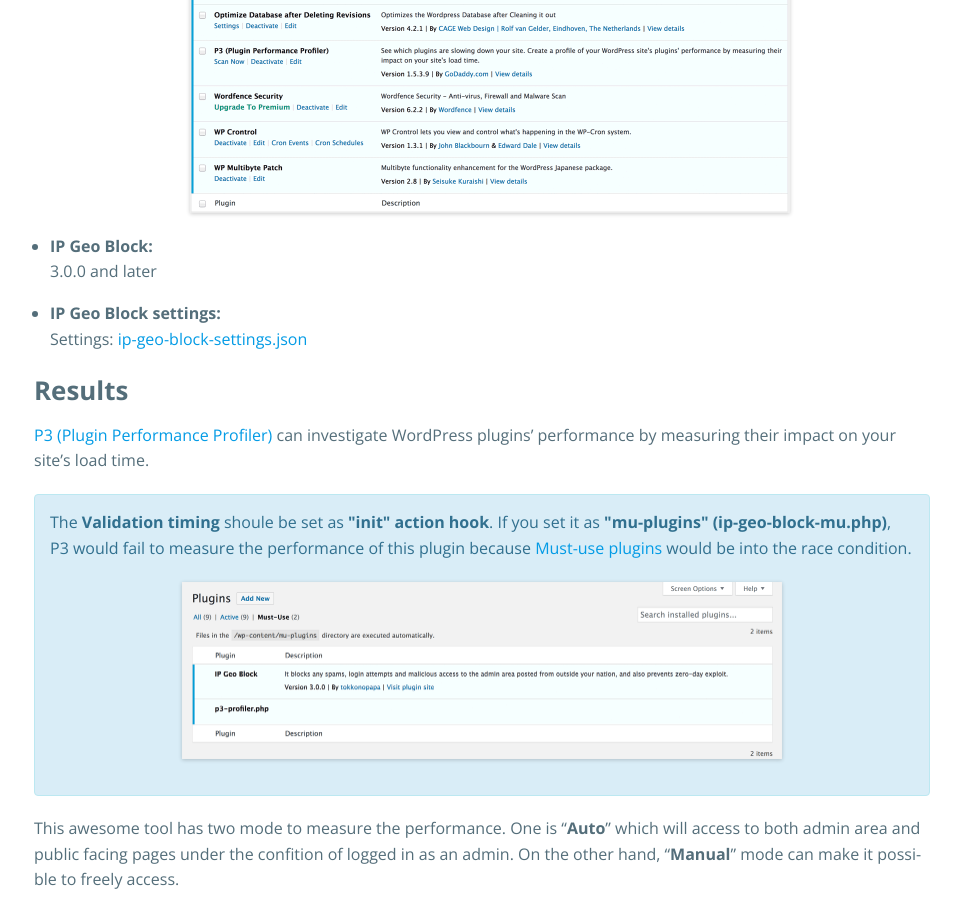
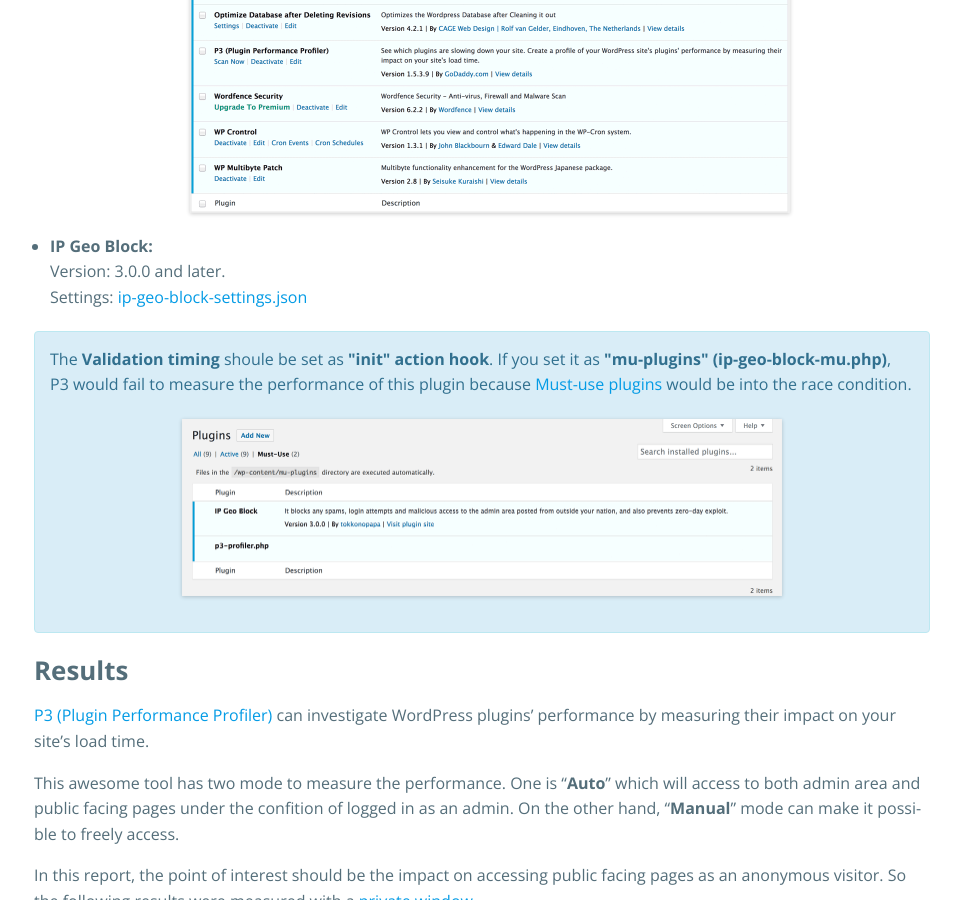
Before and after one commit to tokkonopapa/WordPress-IP-Geo-Block, a Jekyll site: the page built from _codex/03. Features and performance/10/page-speed-performance.md, in a window 1280 px wide and 900 px high, scrolled down 640 px. Shown: the whole window, without its empty margins (158-1119 px from the left). Built offline with Jekyll 4.4.1, drawn with Linux system fonts in a browser that asks for light colours; some web fonts are replaced; some of the changed lines change nothing that is shown; some of the changed text lies outside the part shown.

Commit message:
Update codex.

```diff
--- a/_codex/03. Features and performance/10/page-speed-performance.md
+++ b/_codex/03. Features and performance/10/page-speed-performance.md
@@ -22,17 +22,9 @@
   )
 
 - **IP Geo Block:**
-  3.0.0 and later
-
-- **IP Geo Block settings:**
+  Version: 3.0.0 and later.
   Settings:
   [ip-geo-block-settings.json](https://gist.github.com/tokkonopapa/a6805c53b32e0fb1dc49c19434e81591 "IP Geo Block settings for performance measure.")
-
-### Results ###
-
-[P3 (Plugin Performance Profiler)](https://wordpress.org/plugins/p3-profiler/ "P3 (Plugin Performance Profiler) &mdash; WordPress Plugins")
-can investigate WordPress plugins' performance by measuring their impact on
-your site's load time.
 
 <div class="alert alert-info">
     The <strong>Validation timing</strong> shoule be set as
@@ -43,6 +35,12 @@
     would be into the race condition.
     <img src="/img/2016-10/P3-mu-plugins.png" title="Must-use Plugins" />
 </div>
+
+### Results ###
+
+[P3 (Plugin Performance Profiler)](https://wordpress.org/plugins/p3-profiler/ "P3 (Plugin Performance Profiler) &mdash; WordPress Plugins")
+can investigate WordPress plugins' performance by measuring their impact on
+your site's load time.
 
 This awesome tool has two mode to measure the performance. One is "**Auto**"
 which will access to both admin area and public facing pages under the
@@ -70,8 +68,14 @@
 
 Once you enable it, please consider to reduce the number of "**UA string and
 qualification**". Especially, if it includes `HOST`, reverse DNS lookup is
-fetched which takes relatively high cost.
+fetched when it isn't in the internal cache.
 
 ![Front-end target settings]({{ '/img/2016-10/FrontendTarget.png' | prepend: site.baseurl }}
  "Front-end target settings"
 )
+
+Here's the result in case that "**UA string and qualification**" is empty.
+
+![Empty UA string and aualification]({{ '/img/2016-10/P3-manual-front-empty.png' | prepend: site.baseurl }}
+ "Empty UA string and aualification"
+)
```
Also changed, not shown: img/2016-01/IP-WhiteList.png, img/2016-10/P3-manual-front-empty.png (added), img/2016-10/P3-manual-frontend.png.
